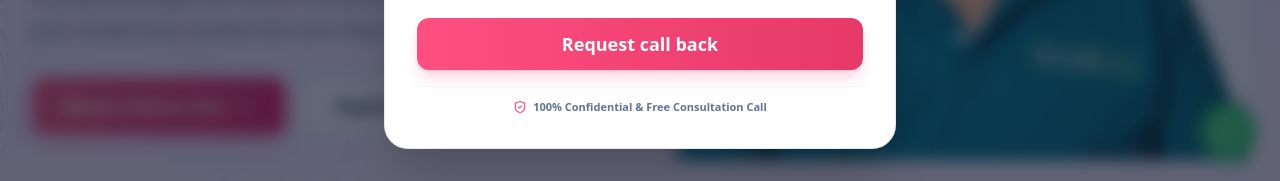
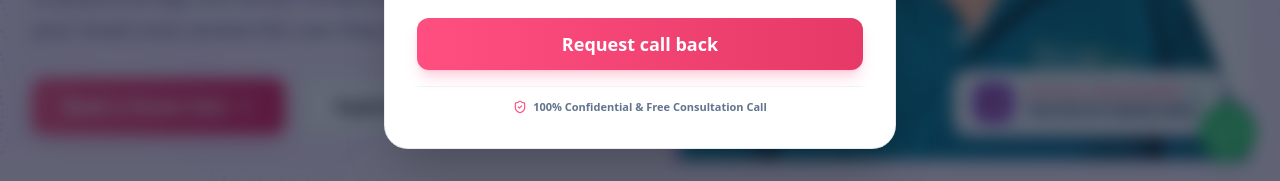
Before and after one commit to sagarkiisha5-spec/SILVERCARE, a React (Vite) app: page / in a window 1280 px wide. Shown: the part 617-798 px from the top of the page. Built offline with nearby package versions, Linux system fonts and the light colour scheme; no server answers; the database is empty.

Commit message:
Add TRUSTED BY RAKESH BEDI floating endorsement badge to hero doctor image

```diff
--- a/src/pages/public/Home.tsx
+++ b/src/pages/public/Home.tsx
@@ -261,7 +261,29 @@ export default function Home() {
                   loading="eager"
                   referrerPolicy="no-referrer"
                 />
+
+                {/* Floating "TRUSTED BY RAKESH BEDI" Badge */}
+                <motion.div
+                  initial={{ opacity: 0, y: 10, scale: 0.9 }}
+                  animate={{ opacity: 1, y: 0, scale: 1 }}
+                  transition={{ duration: 0.5, delay: 0.6, ease: premiumEase }}
+                  className="absolute bottom-4 right-2 sm:bottom-6 sm:right-6 bg-white/95 backdrop-blur-md px-4 py-2.5 sm:px-5 sm:py-3 rounded-2xl border border-purple-100 shadow-xl shadow-purple-900/10 flex items-center gap-3 group hover:scale-[1.03] transition-all duration-300 z-20"
+                >
+                  <div className="h-9 w-9 sm:h-10 sm:w-10 rounded-xl bg-[linear-gradient(135deg,#7B2CBF,#9D4EDD)] text-white flex items-center justify-center shadow-sm shrink-0">
+                    <ShieldCheck size={20} className="text-amber-300" />
+                  </div>
+                  <div>
+                    <div className="flex items-center gap-1 text-[10px] sm:text-xs font-black uppercase tracking-wider text-[#FF4F81]">
+                      <span>Official Endorsement</span>
+                      <CheckCircle2 size={12} className="text-emerald-500 fill-emerald-500/20" />
+                    </div>
+                    <div className="text-xs sm:text-sm font-black text-[#17345E] tracking-tight">
+                      TRUSTED BY RAKESH BEDI
+                    </div>
+                  </div>
+                </motion.div>
               </motion.div>
+
 
 
 
```
